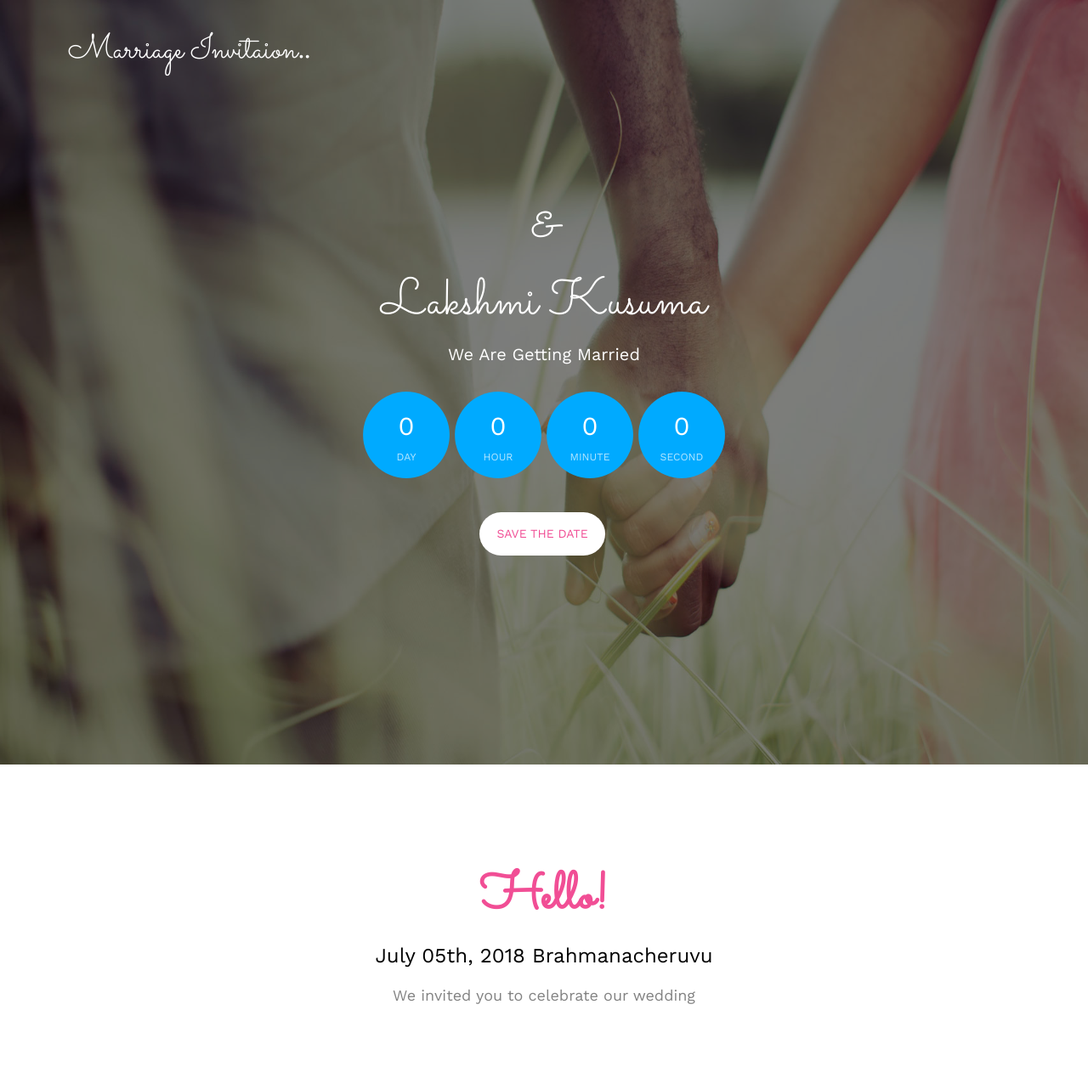
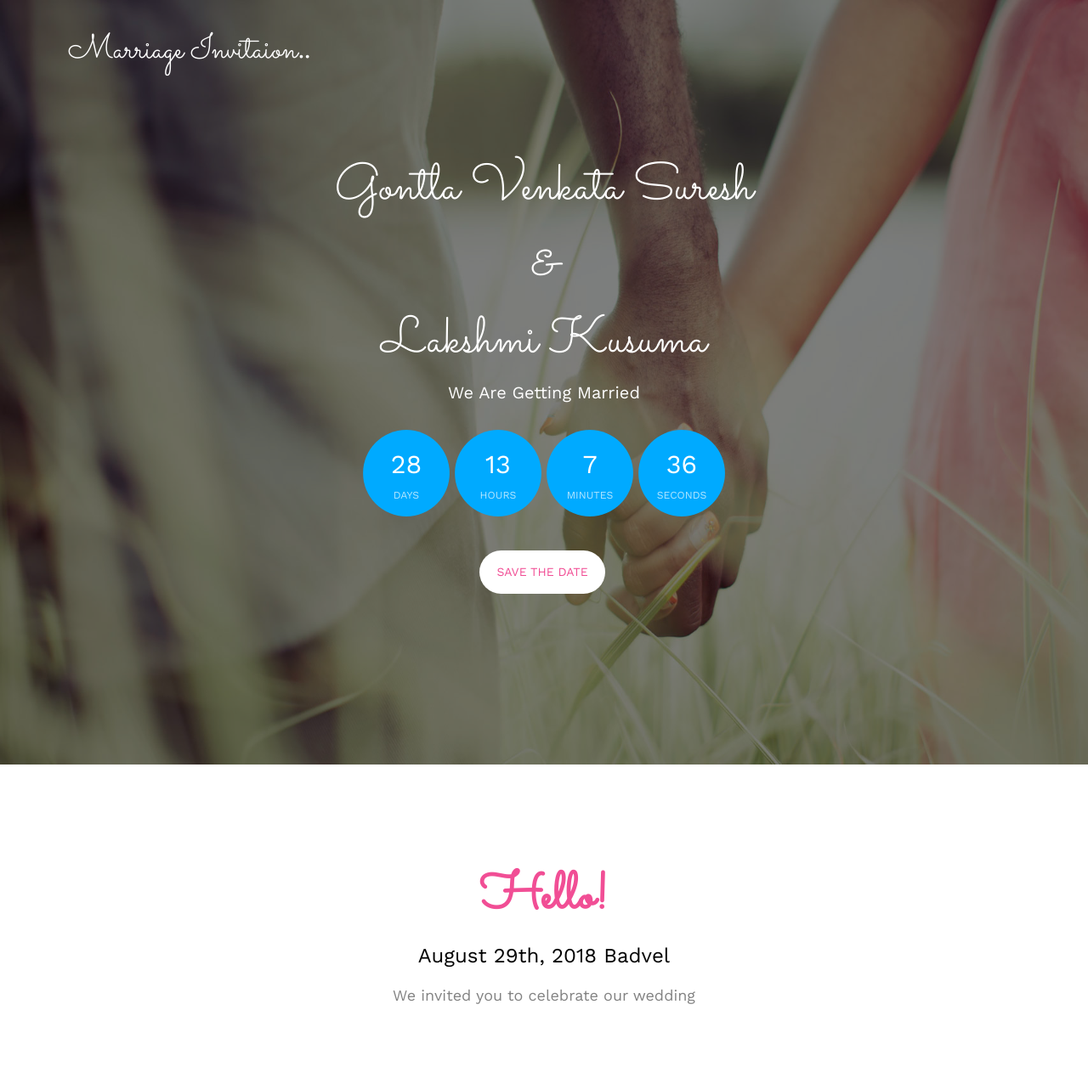
Before and after one commit to sudheergontla/sudheergontla.github.io, a plain HTML site: page index.html in a window 1280 px wide. Shown: the top 1282 px of the page at 85% size. Drawn offline with nearby package versions, Linux system fonts and the light colour scheme; files whose address does not match are found by name.

Commit message:
index.html
modified small info about names

```diff
--- a/index.html
+++ b/index.html
@@ -89,7 +89,7 @@
 				<div class="col-md-8 col-md-offset-2 text-center">
 					<div class="display-t">
 						<div class="display-tc animate-box" data-animate-effect="fadeIn">
-							<h1> </h1><h1>&amp;</h1> <h1>Lakshmi Kusuma</h1>
+							<h1>Gontla Venkata Suresh </h1><h1>&amp;</h1> <h1>Lakshmi Kusuma</h1>
 							<h2>We Are Getting Married</h2>
 							<div class="simply-countdown simply-countdown-one"></div>
 							<p><a href="#" class="btn btn-default btn-sm">Save the date</a></p>
@@ -105,7 +105,7 @@
 			<div class="row">
 				<div class="col-md-8 col-md-offset-2 text-center fh5co-heading animate-box">
 					<h2>Hello!</h2>
-					<h3>July 05th, 2018 Brahmanacheruvu<h3>
+					<h3>August 29th, 2018 Badvel<h3>
 					<p>We invited you to celebrate our wedding</p>
 				</div>
 			</div>
@@ -400,7 +400,7 @@
 
 	<script>
   //  var d = new Date(new Date().getTime() + 200 * 120 * 120 * 2000);
-var d = new Date("Thu Jul 05 2018 22:28:00 GMT+0530 (India Standard Time)")
+var d = new Date("Thu Aug 30 2018 10:50:00 GMT+0530 (India Standard Time)")
     // default example
     simplyCountdown('.simply-countdown-one', {
         year: d.getFullYear(),
```
